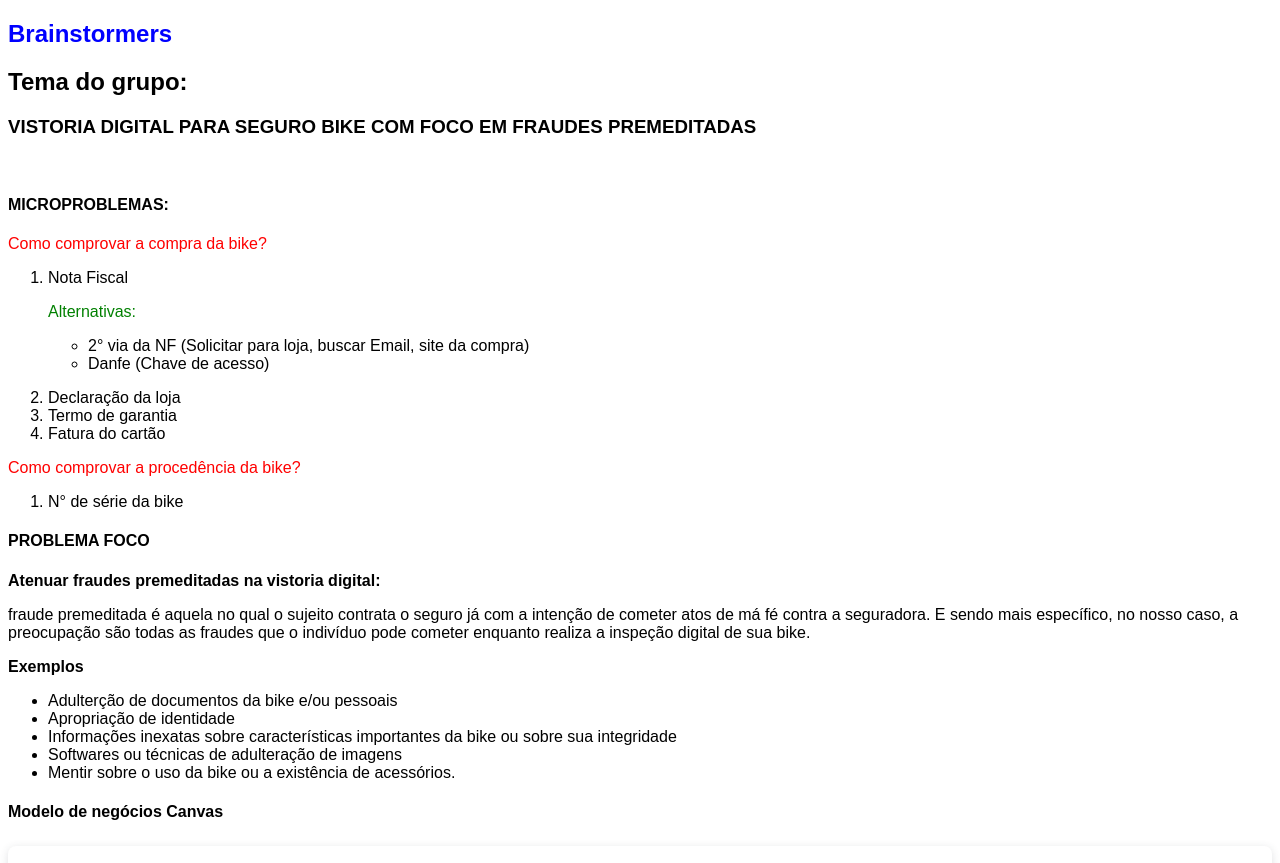
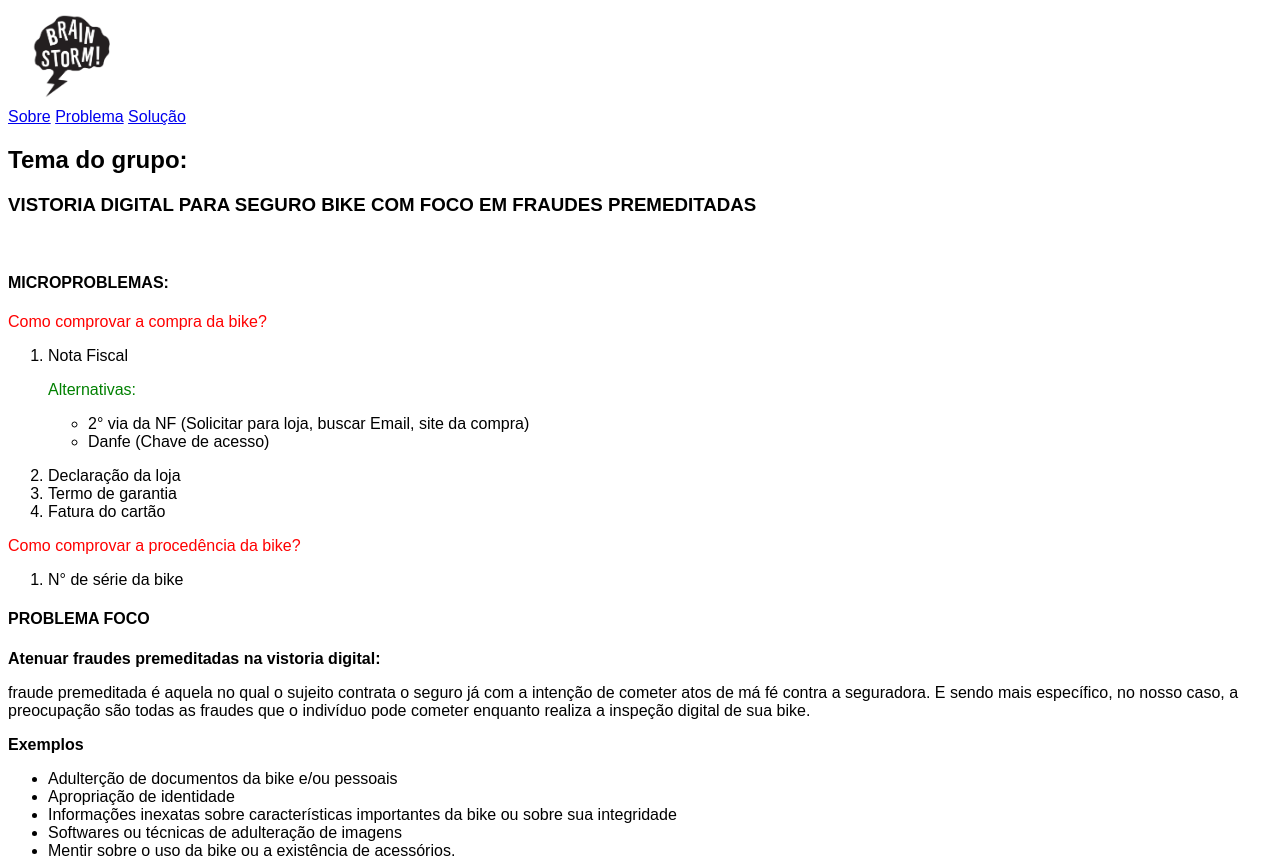
Before and after one commit to Rodrigo-001/projeto_html_brainstormers, a plain HTML site: page index.html in a window 1280 px wide. Shown: the top 863 px of the page. Drawn offline with Linux system fonts and the light colour scheme; grey boxes are pictures that could not be loaded.

Commit message:
add logotipo & links-topo

```diff
--- a/index.html
+++ b/index.html
@@ -18,7 +18,12 @@
         </nav>
     </header>
     <section>
-        <h1>Brainstormers</h1>
+        <img src="assets/logotipo.png" alt="Logotipo-Brainstorm" width="120px">
+        <nav>
+            <a href="#">Sobre</a>
+            <a href="#">Problema</a>
+            <a href="#">Solução</a>
+        </nav>
         <h2>Tema do grupo:</h2>
         <h3>VISTORIA DIGITAL PARA SEGURO BIKE COM FOCO EM FRAUDES PREMEDITADAS</h3>
         <br>
@@ -62,7 +67,6 @@
         </ul>
     </section>
     <section>
-        <h4>Modelo de negócios Canvas</h4>
         <div style="position: relative; width: 100%; height: 0; padding-top: 56.2500%;
             padding-bottom: 0; box-shadow: 0 2px 8px 0 rgba(63,69,81,0.16); margin-top: 1.6em; margin-bottom: 0.9em; overflow: hidden;
             border-radius: 8px; will-change: transform;">
--- a/styles.css
+++ b/styles.css
@@ -1,5 +1,6 @@
 body{
     font-family: 'Source Sans Pro', sans-serif;
+    /* text-align: ; */
 }
 h1{
     color: blue;
```
Also changed, not shown: assets/background1.jpeg (added), assets/background2.jpg (added), assets/background3.png (added), assets/bike-banner.jpg (added), assets/logotipo.png (added).
